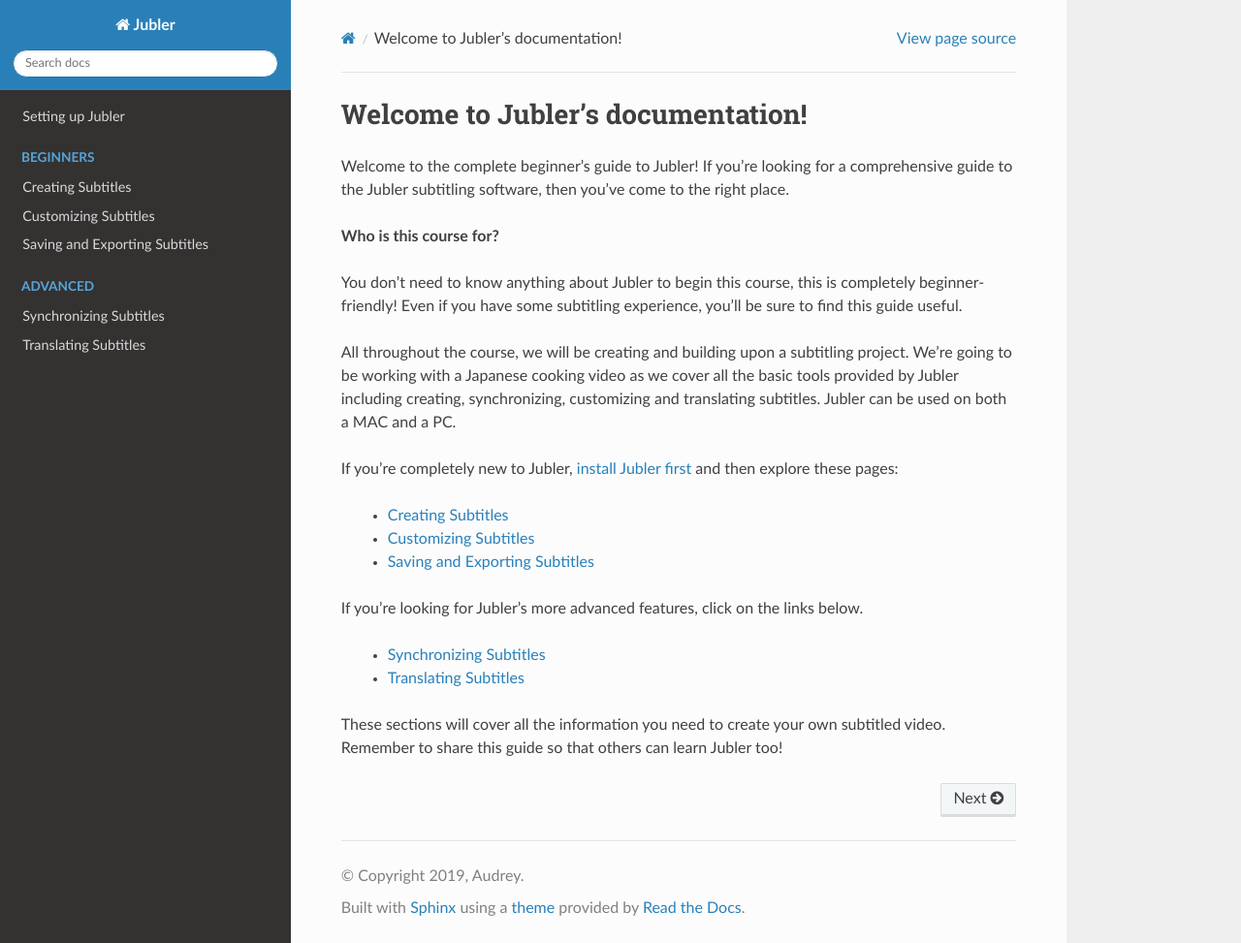
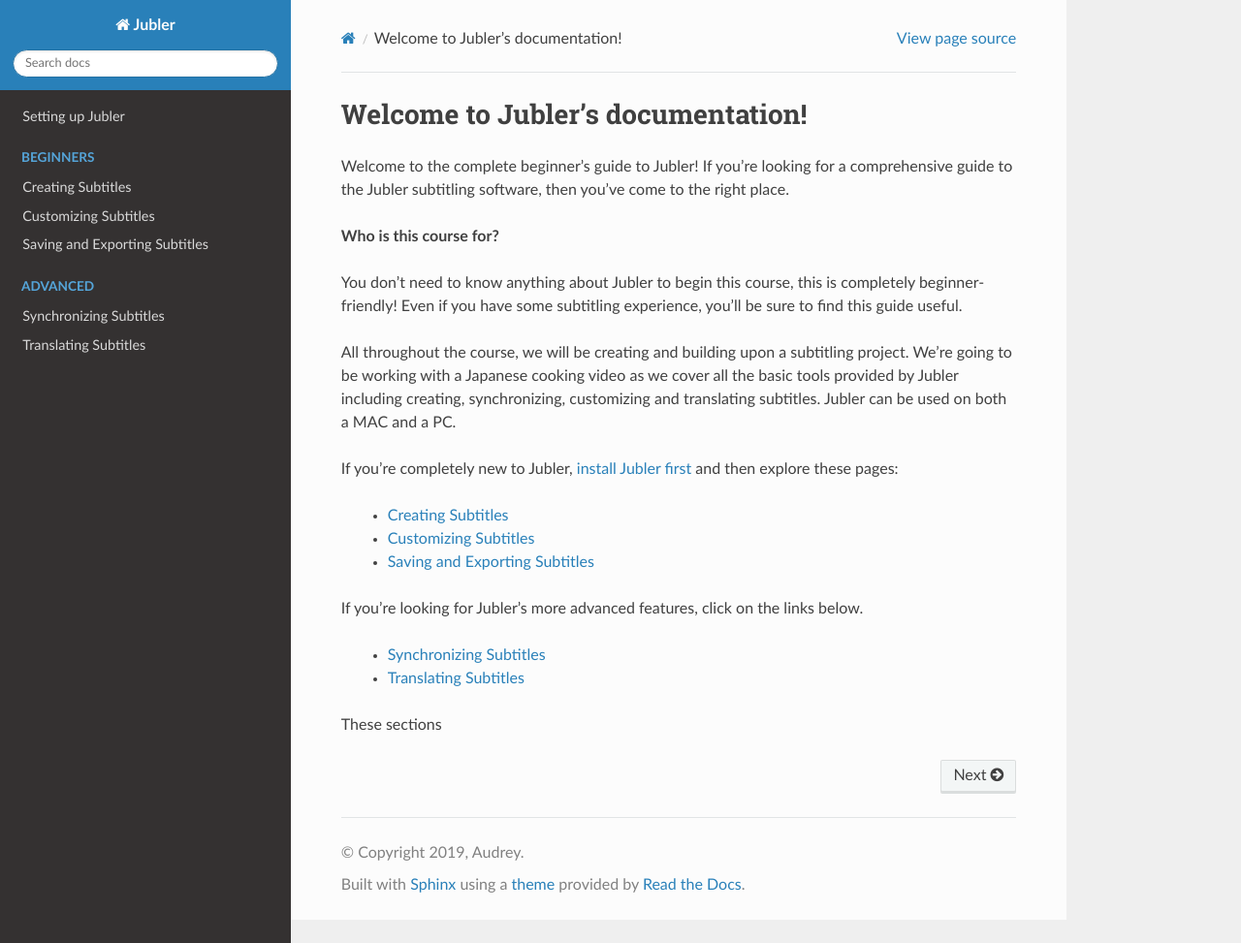
Before and after one commit to chinamengfeixiang/imakermaker, a Sphinx documentation site: the page built from docs/source/index.rst, in a window 1280 px wide and 973 px high. Shown: the whole window at 97% size. Built offline with Sphinx 7.4.7 and the Read the Docs theme 2.0.0, drawn with Linux system fonts in a browser that asks for light colours.

Commit message:
modify index.rst

```diff
--- a/docs/source/index.rst
+++ b/docs/source/index.rst
@@ -21,8 +21,7 @@
  * :ref:`Synchronizing Subtitles <synchronize>`
  * :ref:`Translating Subtitles <translate>`
 
-These sections will cover all the information you need to create your own subtitled video.
-Remember to share this guide so that others can learn Jubler too!
+These sections
 
 
 .. toctree::
```
